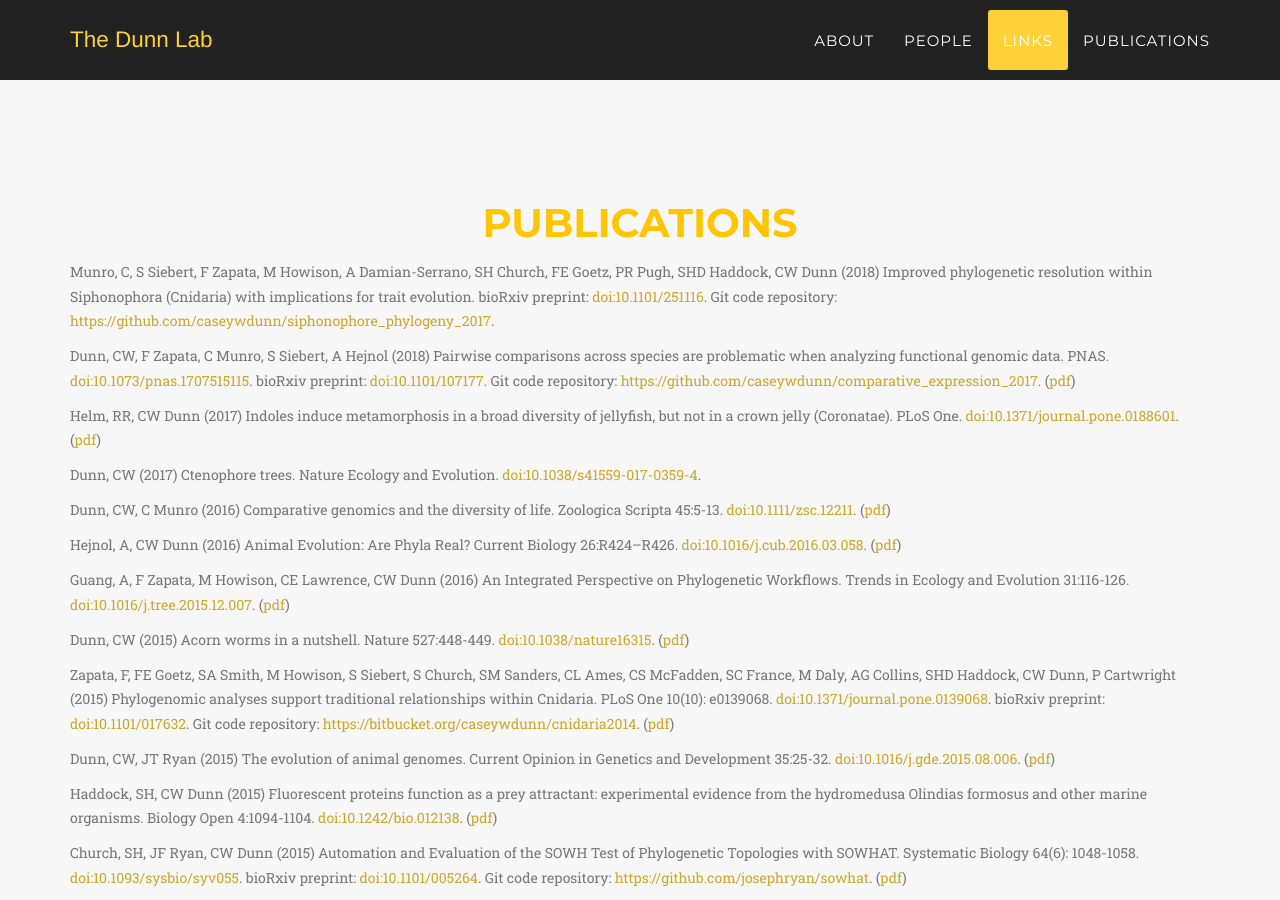
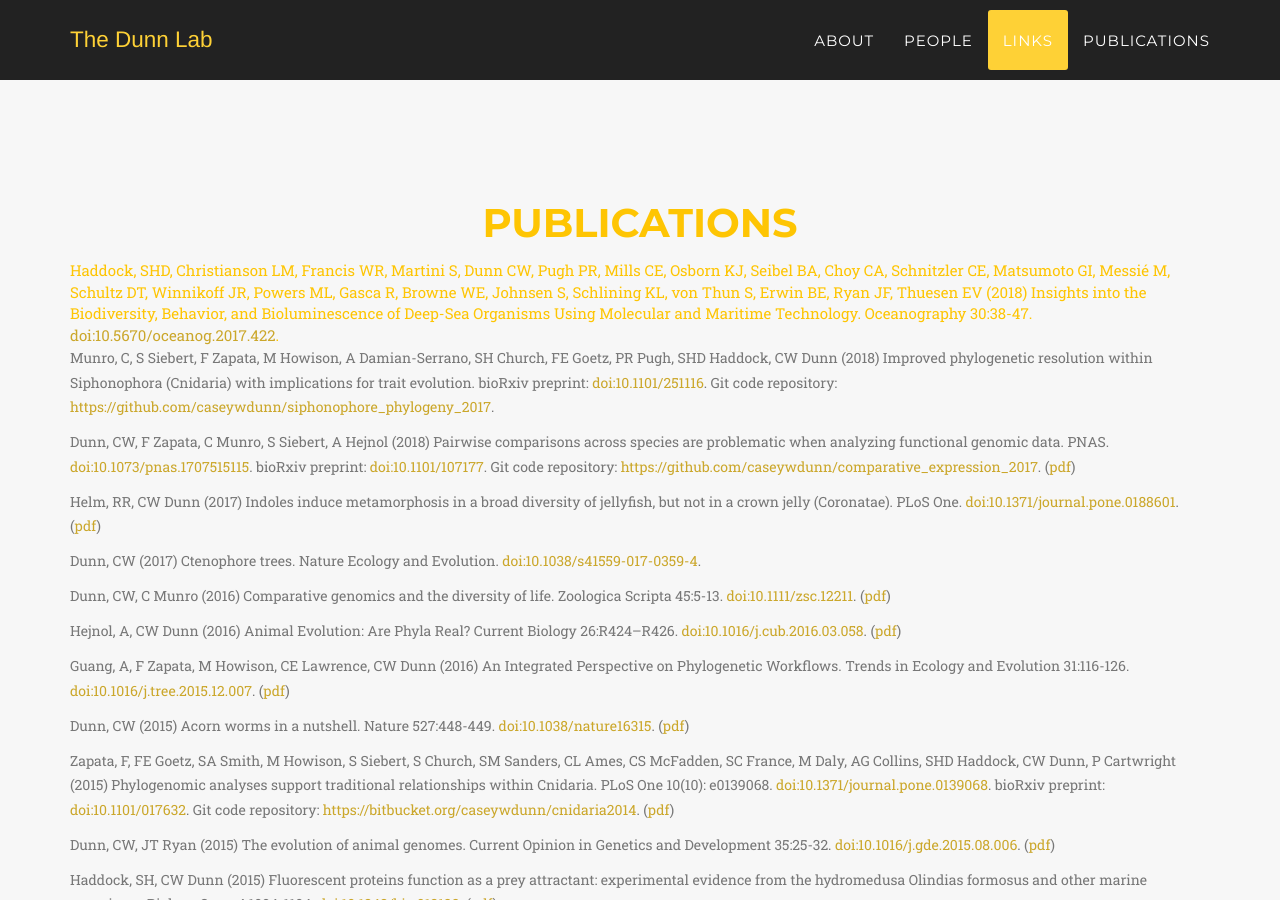
Before and after one commit to caseywdunn/caseywdunn.github.io, a Jekyll site: the page built from index.html, in a window 1280 px wide and 900 px high, scrolled down 8079 px. Built offline with Jekyll 4.4.1, drawn with Linux system fonts in a browser that asks for light colours; some web fonts are replaced.

Commit message:
added pub

```diff
--- a/_includes/publications.html
+++ b/_includes/publications.html
@@ -7,6 +7,10 @@
                 </div>
             </div>
 
+
+<div class="box"><div class="box-title"></div><div class="box-body">
+Haddock, SHD, Christianson LM, Francis WR, Martini S, Dunn CW, Pugh PR, Mills CE, Osborn KJ, Seibel BA, Choy CA, Schnitzler CE, Matsumoto GI, Messié M, Schultz DT, Winnikoff JR, Powers ML, Gasca R, Browne WE, Johnsen S, Schlining KL, von Thun S, Erwin BE, Ryan JF, Thuesen EV (2018) Insights into the Biodiversity, Behavior, and Bioluminescence of Deep-Sea Organisms Using Molecular and Maritime Technology. Oceanography 30:38-47. <a href="https://doi.org/10.5670/oceanog.2017.422">doi:10.5670/oceanog.2017.422</a>.
+</div><div class="box-footer"> </div></div>
 
 <div class="box"><div class="box-title"></div><div class="box-body">
 	<p class="text-muted"> Munro, C, S Siebert, F Zapata, M Howison, A Damian-Serrano, SH Church, FE Goetz, PR Pugh, SHD Haddock, CW Dunn (2018) Improved phylogenetic resolution within Siphonophora (Cnidaria) with implications for trait evolution. bioRxiv preprint: <a href="https://doi.org/10.1101/251116">doi:10.1101/251116</a>. Git code repository: <a href="https://github.com/caseywdunn/siphonophore_phylogeny_2017">https://github.com/caseywdunn/siphonophore_phylogeny_2017</a>. </p>
```
